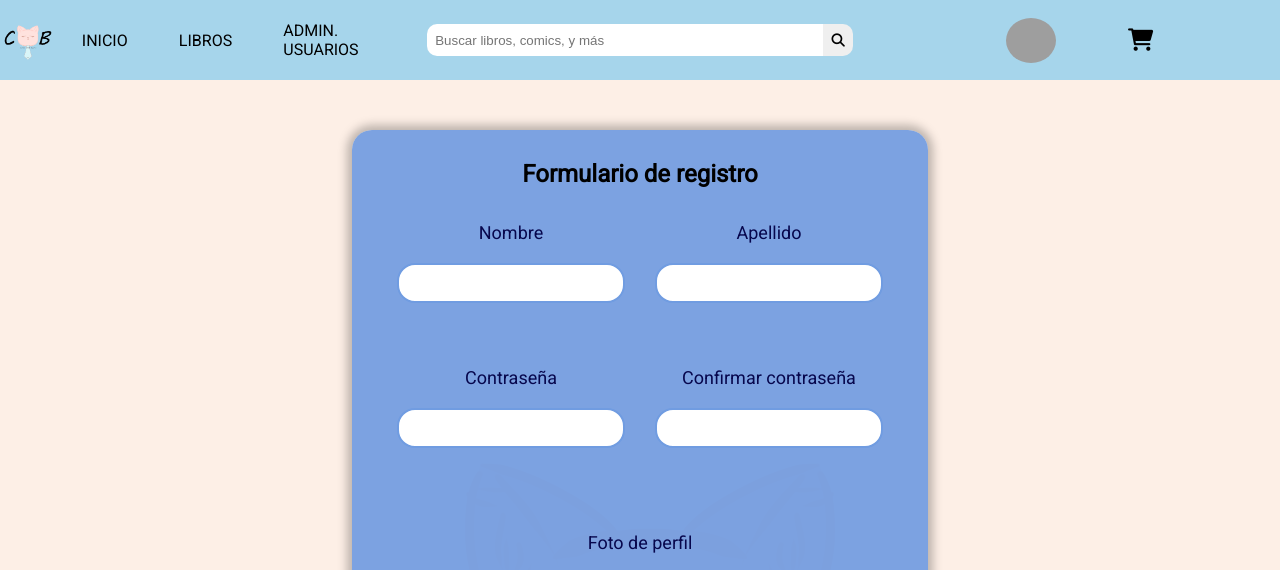
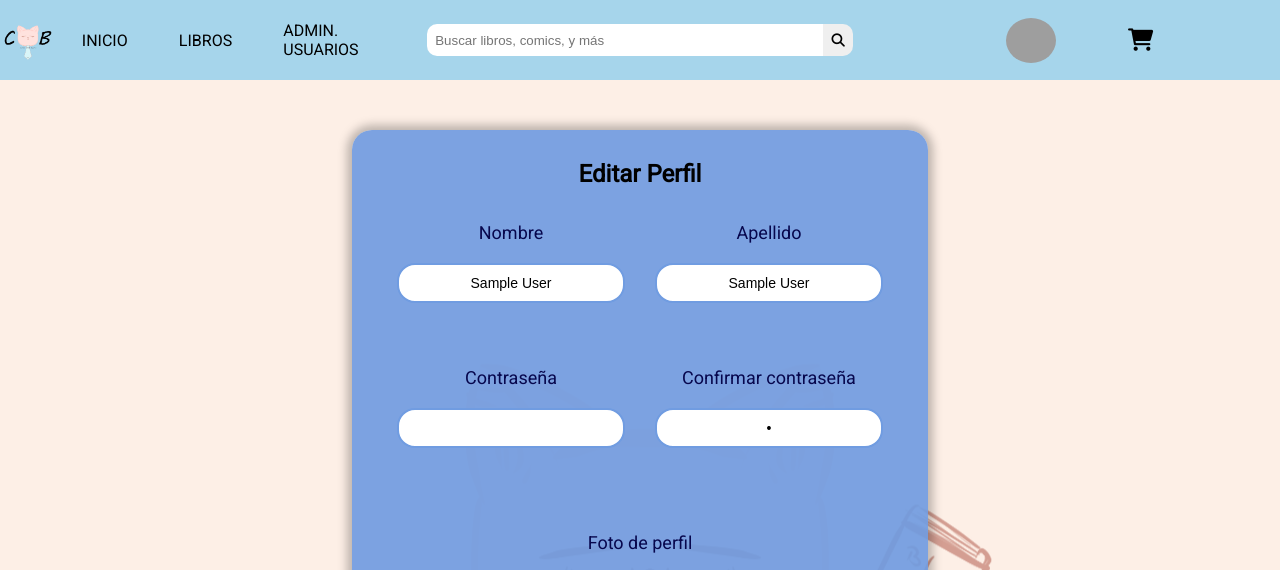
Before and after one commit to barrionuevoJ/CoffeAndBooks, a Node server app: page /users/edit/1 in a window 1280 px wide. Shown: the top 570 px of the page. Run offline with Node 20, Linux system fonts and the light colour scheme; the visitor is signed in with stand-in values (Sample User, id 1); some libraries are stand-ins or nearby versions; grey boxes are pictures that could not be loaded.

Commit message:
Edit profile

```diff
--- a/src/views/users/editProfile.ejs
+++ b/src/views/users/editProfile.ejs
@@ -26,9 +26,9 @@
         <main class="registerForm">
             <section class="form">
 
-                <form method="POST" action="/users/register" enctype="multipart/form-data">
+                <form action="/products/edit/<%= user.id_user %>?_method=PUT" method="post" enctype="multipart/form-data">
 
-                    <h1>Formulario de registro</h1>
+                    <h1>Editar Perfil</h1>
 
                     <div class="inputs">
                         <div class="inputs-top">
@@ -36,7 +36,7 @@
                                 <div class="input">
                                     <label for="firstName"> Nombre </label>
                                     <input type="text" name="firstName" id="firstName"
-                                        value="<%= locals.old && old.firstName %>" />
+                                        value="<%= user.firstName %>" />
                                     <% if (locals.errors && errors.firstName) { %>
                                         <div class="feedback">
                                             <%= errors.firstName.msg %>
@@ -47,7 +47,7 @@
                                 <div class="input">
                                     <label for="password"> Contraseña </label>
                                     <input type="password" name="password" id="password"
-                                        value="<%= locals.old && old.password%>" />
+                                        value="<%= user.password %>" />
                                     <% if (locals.errors && errors.password) { %>
                                         <div class="feedback">
                                             <%= errors.password.msg %>
@@ -61,7 +61,7 @@
                                 <div class="input">
                                     <label for="lastName"> Apellido </label>
                                     <input type="text" name="lastName" id="lastName"
-                                        value="<%= locals.old && old.lastName%>" />
+                                        value="<%= user.lastName %>" />
                                     <% if (locals.errors && errors.lastName) { %>
                                         <div class="feedback">
                                             <%= errors.lastName.msg %>
@@ -72,7 +72,7 @@
                                 <div class="input">
                                     <label for="passwordConfirm"> Confirmar contraseña</label>
                                     <input type="password" name="passwordConfirm" id="passwordConfirm"
-                                        value="<%= locals.old && old.passwordConfirm %>" />
+                                        value=" " />
                                     <% if (locals.errors && errors.passwordConfirm) { %>
                                         <div class="feedback">
                                             <%= errors.passwordConfirm.msg %>
@@ -87,7 +87,8 @@
                     <div class="input-file">
                         <label for="profileImg">Foto de perfil</label>
 
-                        <img src="<%= user.profileImg %>" alt="">
+                        <img src="<%= user.profileImg %>" alt="" style="height: 100px; width: 100px;">
+
                         <input type="file" name="profileImg" id="profileImg">
                         <% if (locals.errors && errors.profileImg) { %>
                             <div class="feedback">
```
